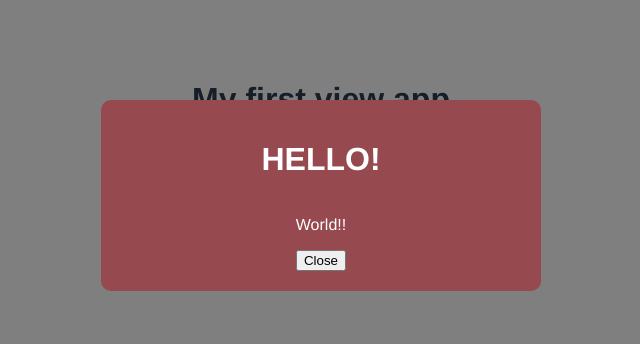
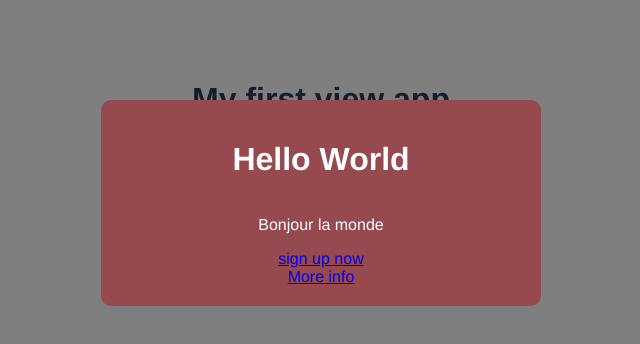
Before and after one commit to climbingweathermap/climbingweathermap, a Vue app: page / in a window 1280 px wide. Both pictures are taken after a click on the button "Click Me". Shown: the top 344 px of the page, without its empty margins (319-959 px from the left). Built offline with nearby package versions, Linux system fonts and the light colour scheme.

Commit message:
modal slot

```diff
--- a/src/App.vue
+++ b/src/App.vue
@@ -3,7 +3,15 @@
     <br>
     <button @click='toggleModal'>Click Me</button>
     <div v-if="showModal">
-        <Modal @closeModal='toggleModal' :header="modal_header" :text="modal_text" :theme="modal_theme" />
+        <Modal @closeModal='toggleModal' :theme="modal_theme">
+<h1> Hello World </h1>
+<p> Bonjour la monde</p>
+
+<template v-slot:links>
+    <a href='#'>sign up now</a>
+    <br> <a href="#">More info</a>
+</template>
+        </Modal>
     </div>
 </template>
 
@@ -17,8 +25,6 @@
         data() {
             return {
                 title: 'My first view app',
-                modal_header: "HELLO!",
-                modal_text: "World!!",
                 modal_theme: "highlight",
                 showModal: false
             }
--- a/src/components/Modal.vue
+++ b/src/components/Modal.vue
@@ -1,9 +1,10 @@
 <template>
-    <div class="backdrop">
+    <div class="backdrop" @click.self='closeModal'>
         <div class="modal" :class="{highlight: theme === 'highlight'}">
-            <h1>{{header}}</h1>
-            <p>{{text}}</p>
-            <button @click='closeModal'>Close</button>
+            <slot></slot>
+            <div class="actions">
+                <slot name="links"></slot>
+            </div>
         </div>
     </div>
 </template>
@@ -37,7 +38,7 @@
     }
 
     .modal h1 {
-        color: #03cfb4;
+        color: #96494f;
         border: none;
         padding: 0;
 
```
